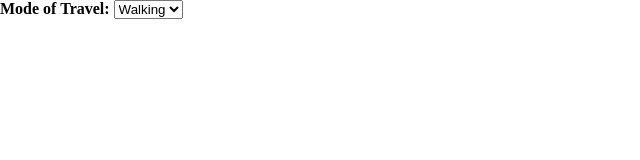
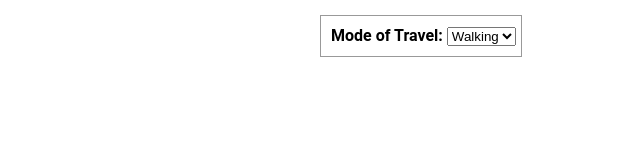
Before and after one commit to Khaleed/google-maps-api, a website: page public/index.html in a window 1280 px wide. Shown: the whole page, without its empty margins (0-640 px from the left). Drawn offline with Linux system fonts and the light colour scheme; some packages are replaced by stand-ins of ours.

Commit message:
Move css file to public directory

```diff
--- a/index.css
+++ /dev/null
@@ -1,23 +0,0 @@
-html, body {
-    height: 100%;
-    margin: 0;
-    padding: 0;
-}
-
-#screen {
-    height: 100%;
-}
-
-#travel-menu {
-    position: absolute;
-    top: 15px;
-    left: 25%;
-    z-index: 5;
-    background-color: #fff;
-    padding: 5px;
-    border: 1px solid #999;
-    text-align: center;
-    font-family: 'Roboto','sans-serif';
-    line-height: 30px;
-    padding-left: 10px;
-}
--- a/public/index.css
+++ b/public/index.css
@@ -8,9 +8,9 @@ html, body {
     height: 100%;
 }
 
-#travel-panel {
+#travel-menu {
     position: absolute;
-    top: 10px;
+    top: 15px;
     left: 25%;
     z-index: 5;
     background-color: #fff;
```
